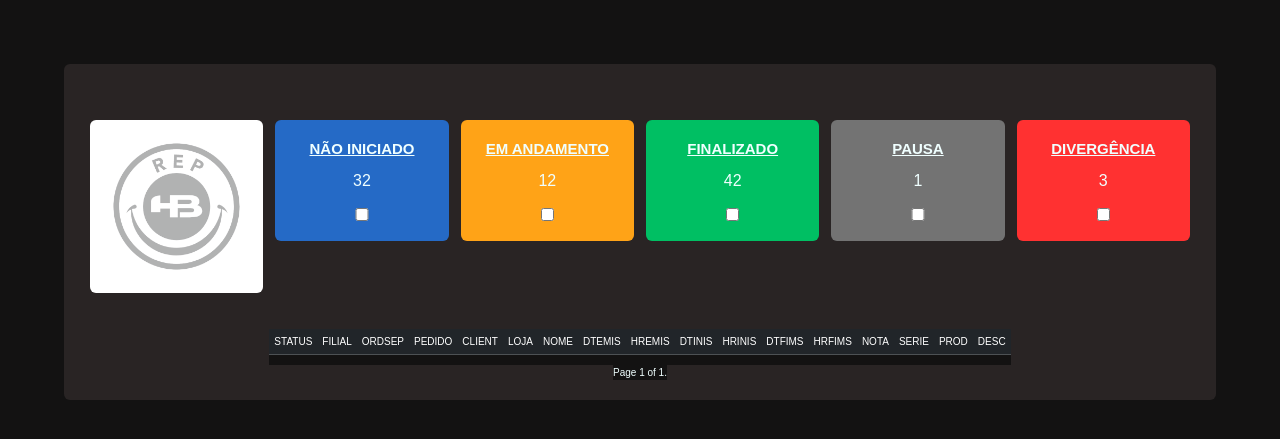
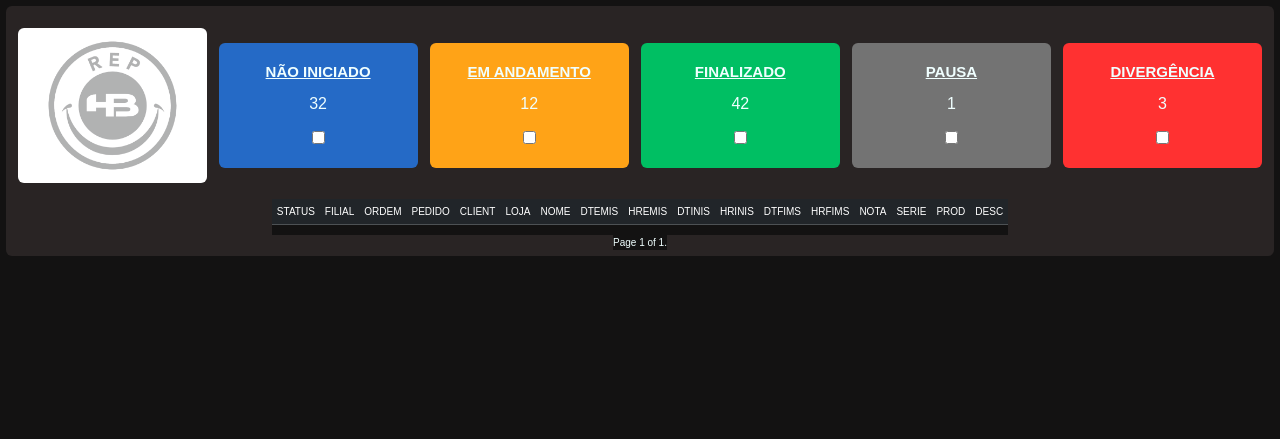
Before and after one commit to shimu1806/Painel-de-controle-de-entrega, a Django app: page / in a window 1280 px wide. Shown: the top 439 px of the page. Run offline with Django 5.2, Linux system fonts and the light colour scheme; data that the repository does not hold is empty; some libraries are stand-ins or nearby versions.

Commit message:
adaptações requisitadas pelo coordenador

```diff
--- a/api/urls.py
+++ b/api/urls.py
@@ -3,6 +3,6 @@ from . import views
 
 
 urlpatterns = [
-    path('', views.fetch_data, name='index'),
+    path('', views.index, name='index'),
     path('login/', views.login, name='login'),
 ]
--- a/api/views.py
+++ b/api/views.py
@@ -7,15 +7,21 @@ from django.contrib.auth.decorators import login_required
 from django.views.decorators.csrf import csrf_exempt
 from django.core.paginator import Paginator
 
-@login_required(login_url="api/login")
+#@login_required(login_url="api/login")
 def index(request):
     # Gera queryset do banco de dados e faz display no html
     data = Produto.objects.all()
-    if data is None:
+    paginator = Paginator(data, 25)  # Show 25 contacts per page.
+
+    page_number = request.GET.get("page")
+    page_obj = paginator.get_page(page_number)
+
+    if not data:
         fetch_data(request)
-        return render(request, 'api/index.html', {'data': data})
+
+        return render(request, 'api/index.html', {'data': page_obj})
     else:
-        return render(request, 'api/index.html', {'data': data})
+        return render(request, 'api/index.html', {'data': page_obj})
 
 def fetch_data(request):
 
@@ -68,12 +74,6 @@ def fetch_data(request):
         aux.append(obj)
 
     Produto.objects.bulk_create(aux)
-    data = Produto.objects.all()
-    paginator = Paginator(data, 10)  # Show 25 contacts per page.
-
-    page_number = request.GET.get("page")
-    page_obj = paginator.get_page(page_number)
-    return render(request, 'api/index.html', {'data': page_obj})
 
 @csrf_exempt
 def login(request):
--- a/painel/settings.py
+++ b/painel/settings.py
@@ -126,3 +126,7 @@ STATICFILES_DIRS = [
 # https://docs.djangoproject.com/en/5.0/ref/settings/#default-auto-field
 
 DEFAULT_AUTO_FIELD = 'django.db.models.BigAutoField'
+
+ALLOWED_HOSTS = [
+    '192.168.0.134'
+]
--- a/static/css/api/boxes.css
+++ b/static/css/api/boxes.css
@@ -13,9 +13,6 @@
 #boxes {
     width: 30%;
     height: 30%;
-    flex-direction: column;
-    display: flex;
-    padding: 2rem;
     border-radius: 0.6rem;
     margin: 0.6rem;
 }
@@ -35,32 +32,39 @@
 
 .box1 {
     background: white;
+    padding: 1rem;
 }
 
 .box1 img {
     background-color: white;
-    width: 100%;
-    height: 100%;
-    border-radius: 2rem;
+    width: 80%;
+    height: 80%;
     opacity: 0.3;
 }
 
+
+
 .box2 {
     background: #256AC6;
+    padding: 2rem;
 }
 
 .box3 {
     background: #FFA317;
+    padding: 2rem;
 }
 
 .box4 {
     background: #00BF63;
+    padding: 2rem;
 }
 
 .box5 {
     background: #737373;
+    padding: 2rem;
 }
 
 .box6 {
     background: #FF3131;
+    padding: 2rem;
 }
--- a/static/css/api/container-main.css
+++ b/static/css/api/container-main.css
@@ -4,11 +4,11 @@
 }
 
 .container-base {
-    margin: 5%;
+    margin: 0.6rem;
     background-color: rgb(41,36,36);
     display: flex;
     flex-direction: column;
     align-items: center;
-    padding: 2rem;
+    padding: 0.6rem;
     border-radius: 0.6rem;
 }
--- a/static/css/api/mural.css
+++ b/static/css/api/mural.css
@@ -5,7 +5,48 @@
     height: 80%;
     display: flex;
     flex-direction: row;
-    margin: 5%;
-    padding: 2rem 0;
+    margin: 2%;
+    padding: 0rem 0;
     text-align: center;
+    align-items: center;
 }
+
+.status-0 {
+    background-color: green;
+    width: 10px;
+    height: 10px;
+    border-radius: 50%;
+    display: inline-block;
+}
+
+.status-1 {
+    background-color: blue;
+    width: 10px;
+    height: 10px;
+    border-radius: 50%;
+    display: inline-block;
+}
+
+.status-2 {
+    background-color: yellow;
+    width: 10px;
+    height: 10px;
+    border-radius: 50%;
+    display: inline-block;
+}
+
+.status-3 {
+    background-color: gray;
+    width: 10px;
+    height: 10px;
+    border-radius: 50%;
+    display: inline-block;
+}
+
+.status-4 {
+    background-color: red;
+    width: 10px;
+    height: 10px;
+    border-radius: 50%;
+    display: inline-block;
+}
--- a/template/api/index.html
+++ b/template/api/index.html
@@ -59,7 +59,7 @@
                             <tr>
                                 <td>STATUS</td>
                                 <td>FILIAL</td>
-                                <td>ORDSEP</td>
+                                <td>ORDEM</td>
                                 <td>PEDIDO</td>
                                 <td>CLIENT</td>
                                 <td>LOJA</td>
@@ -82,7 +82,7 @@
 
                     {% for produto in data %}
                     <tr class="table table-dark table-borderless" id="pagination">
-                        <td>{{ produto.CB7_STATUS }}</td>
+                        <td><span class="status-{{ produto.CB7_STATUS }}"></span></td>
                         <td>{{ produto.CB7_FILIAL }}</td>
                         <td>{{ produto.CB7_ORDSEP }}</td>
                         <td>{{ produto.CB7_PEDIDO }}</td>
```
